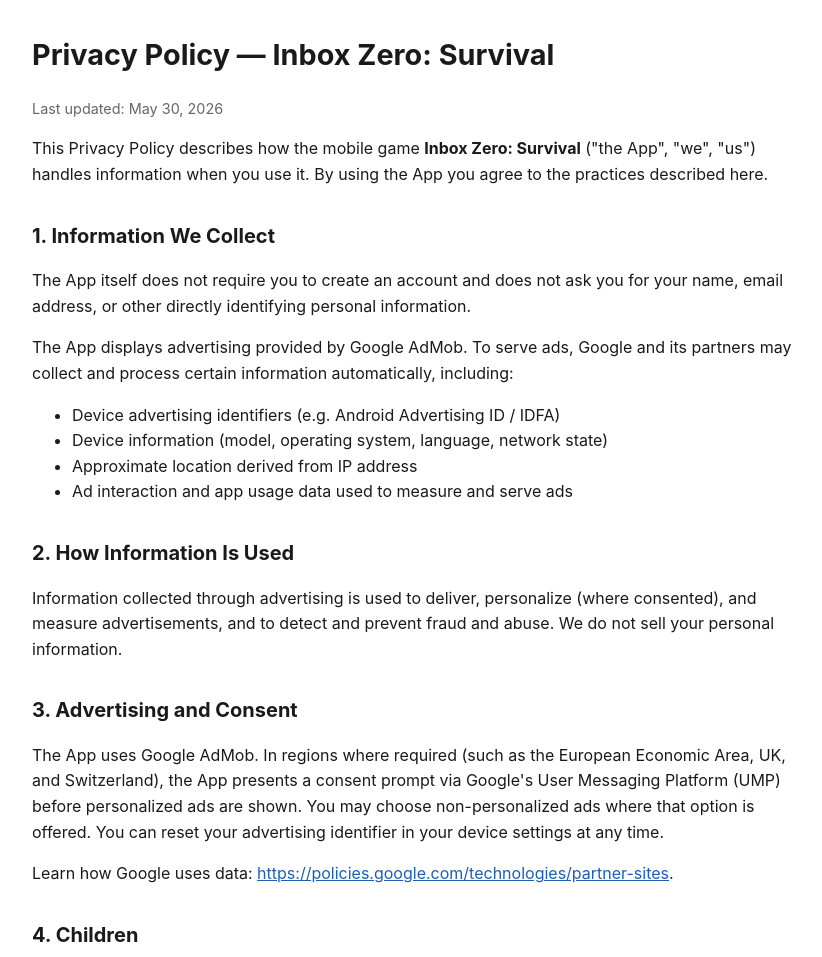
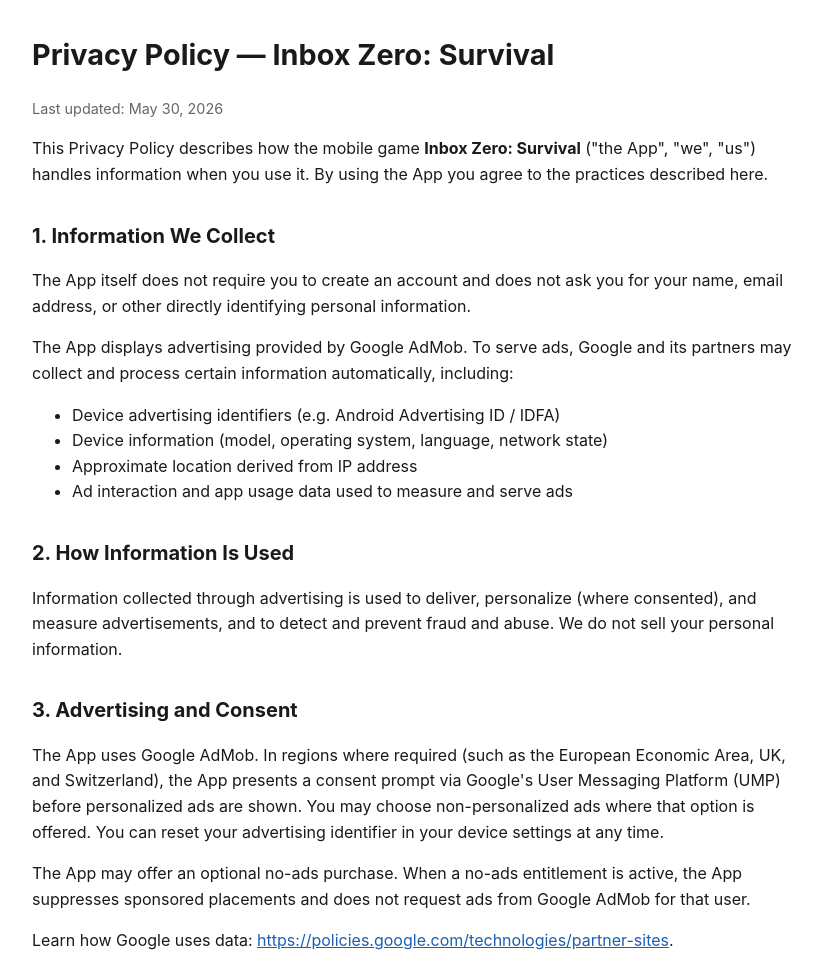
Before and after one commit to mikef907/zeroinbox-privacy, a plain HTML site: page index.html in a window 1280 px wide. Shown: the top 957 px of the page, without its empty margins (228-1050 px from the left). Drawn offline with Linux system fonts and the light colour scheme.

Commit message:
Mention optional ad removal in privacy policy

```diff
--- a/index.html
+++ b/index.html
@@ -42,6 +42,8 @@
 and Switzerland), the App presents a consent prompt via Google's User Messaging Platform (UMP)
 before personalized ads are shown. You may choose non-personalized ads where that option is
 offered. You can reset your advertising identifier in your device settings at any time.</p>
+<p>The App may offer an optional no-ads purchase. When a no-ads entitlement is active, the App
+suppresses sponsored placements and does not request ads from Google AdMob for that user.</p>
 <p>Learn how Google uses data:
 <a href="https://policies.google.com/technologies/partner-sites">
 https://policies.google.com/technologies/partner-sites</a>.</p>
```
